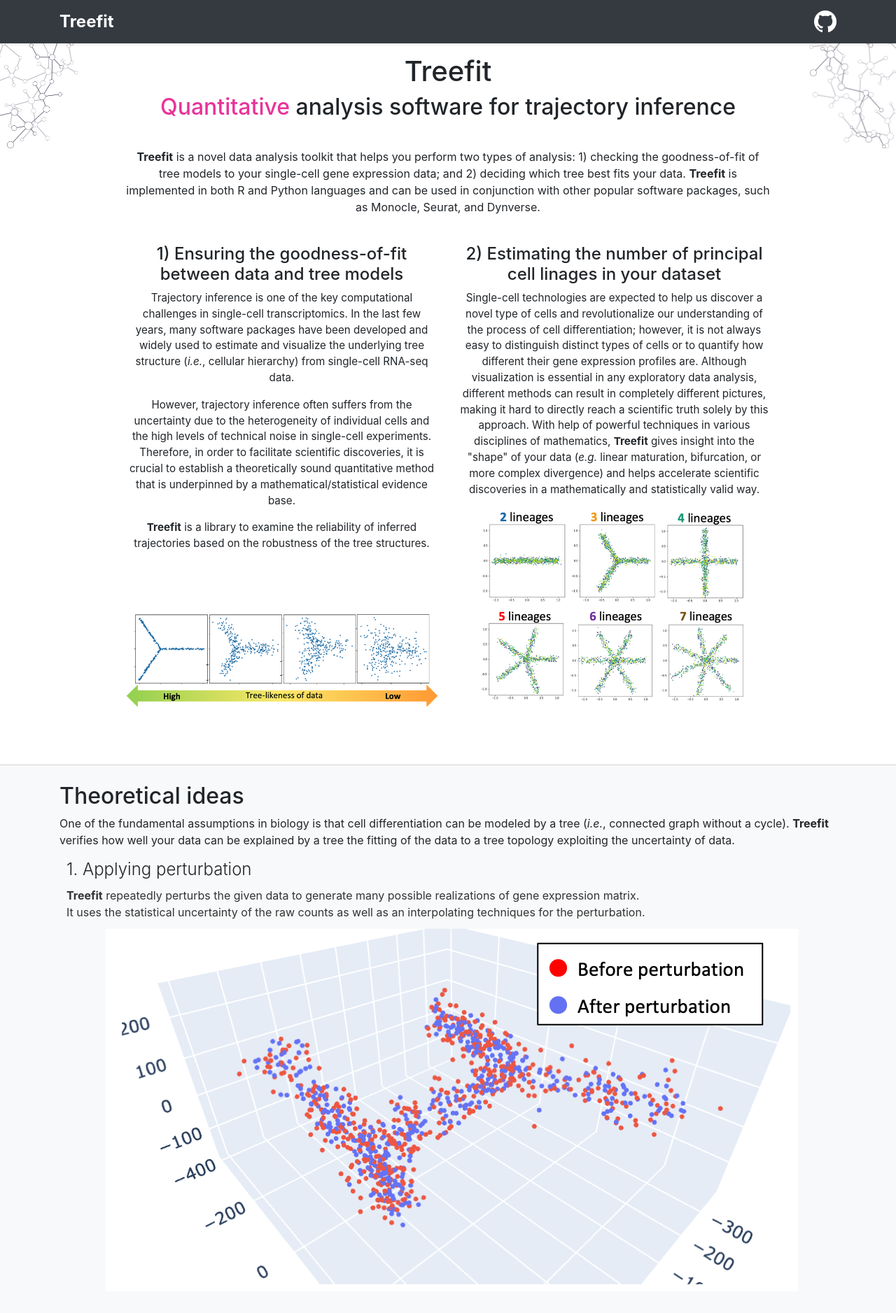
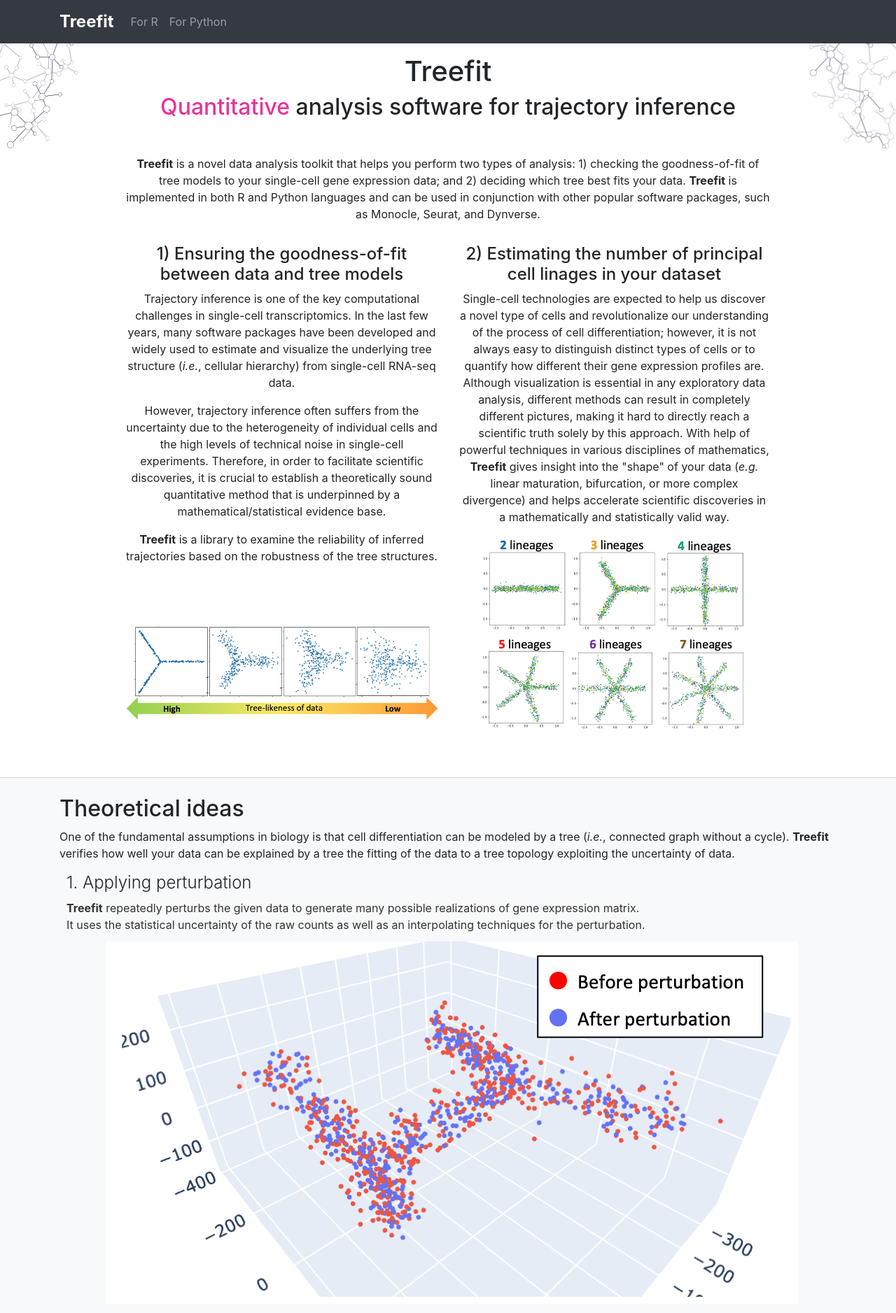
Before and after one commit to hayamizu-lab/hayamizu-lab.github.io, a Jekyll site: the page built from treefit/index.html, in a window 1280 px wide. Shown: the top 1877 px of the page at 70% size. Built offline with Jekyll 4.4.1, drawn with Linux system fonts in a browser that asks for light colours.

Commit message:
Add placeholder for R and Python

```diff
--- a/_config.yml
+++ b/_config.yml
@@ -21,13 +21,13 @@
       path: "ja"
     values:
       path_prefix: /ja/
-      layout: "base"
+      layout: "markdown"
       language: ja
       country: JP
   - scope:
       path: ""
     values:
       path_prefix: /
-      layout: "base"
+      layout: "markdown"
       language: en
       country: US
--- a/_layouts/base.html
+++ b/_layouts/base.html
@@ -35,18 +35,42 @@
 
   <body>
     <header>
-      <nav class="navbar navbar-dark bg-dark shadow-sm" role="navigation">
+      <nav class="navbar navbar-expand-lg navbar-dark bg-dark shadow-sm"
+           role="navigation">
         <div class="container d-flex justify-content-between">
           <a href="/treefit/" class="navbar-brand d-flex align-items-center">
             <strong>Treefit</strong>
           </a>
+          <button class="navbar-toggler"
+                  type="button"
+                  data-toggle="collapse"
+                  data-target="#navbar-content"
+                  aria-controls="navbar-content"
+                  aria-expanded="false"
+                  aria-label="Toggle navigation">
+            <span class="navbar-toggler-icon"></span>
+          </button>
+
+          <div class="collapse navbar-collapse"
+               id="navbar-content">
+            <ul class="navbar-nav mr-auto">
+              <li class="nav-item">
+                <a class="nav-link" href="/treefit/r/">For R</a>
+              </li>
+              <li class="nav-item">
+                <a class="nav-link" href="/treefit/python/">For Python</a>
+              </li>
+            </ul>
+          </div>
+          {% if page.github_repository %}
           <span>
-            <a href="https://github.com/hayamizu-lab/treefit-r"
+            <a href="https://github.com/{{ page.github_repository }}"
                class="link-github">
               <img src="/assets/images/GitHub-Mark-Light-64px.png"
                    alt="GitHub repository">
             </a>
           </span>
+          {% endif %}
         </div>
       </nav>
     </header>
--- a/assets/stylesheets/main.scss
+++ b/assets/stylesheets/main.scss
@@ -20,6 +20,12 @@
   }
   strong {
     font-size: 1.5rem;
+  }
+}
+
+main {
+  .markdown {
+    padding-top: 20px;
   }
 }
 
@@ -66,9 +72,6 @@
     margin-top: 15px;
     font-size: 1.5rem;
   }
-  p {
-    font-size: 0.95rem;
-  }
 }
 
 #section-theory {
--- a/treefit/index.html
+++ b/treefit/index.html
@@ -14,7 +15,9 @@
       </div>
     </div>
   </div>
+</section>
 
+<section id="section-abstract">
   <div class="container">
     <div class="row">
       <div class="col-md-10 offset-md-1 text-center">
@@ -24,9 +27,7 @@
       </div>
     </div>
   </div>
-</section>
 
-<section id="section-abstract">
   <div class="container">
     <div class="row">
       <div class="col-md-5 offset-md-1 text-center">
```
Also changed, not shown: other parts of treefit/index.html (+1 -0 lines), _layouts/markdown.html (added, +8 -0 lines), treefit/python/index.md (added, +7 -0 lines), treefit/r/index.md (added, +7 -0 lines).
